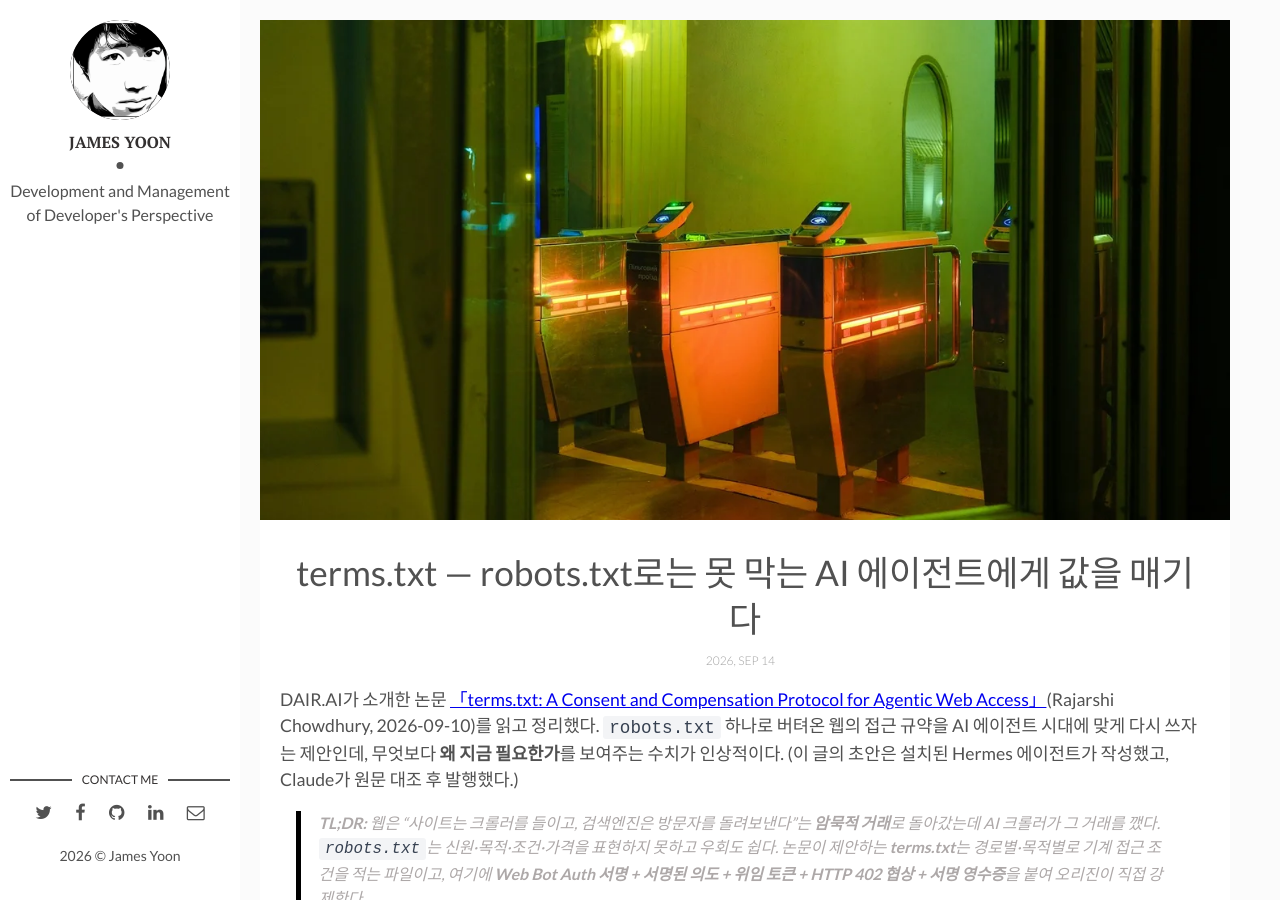
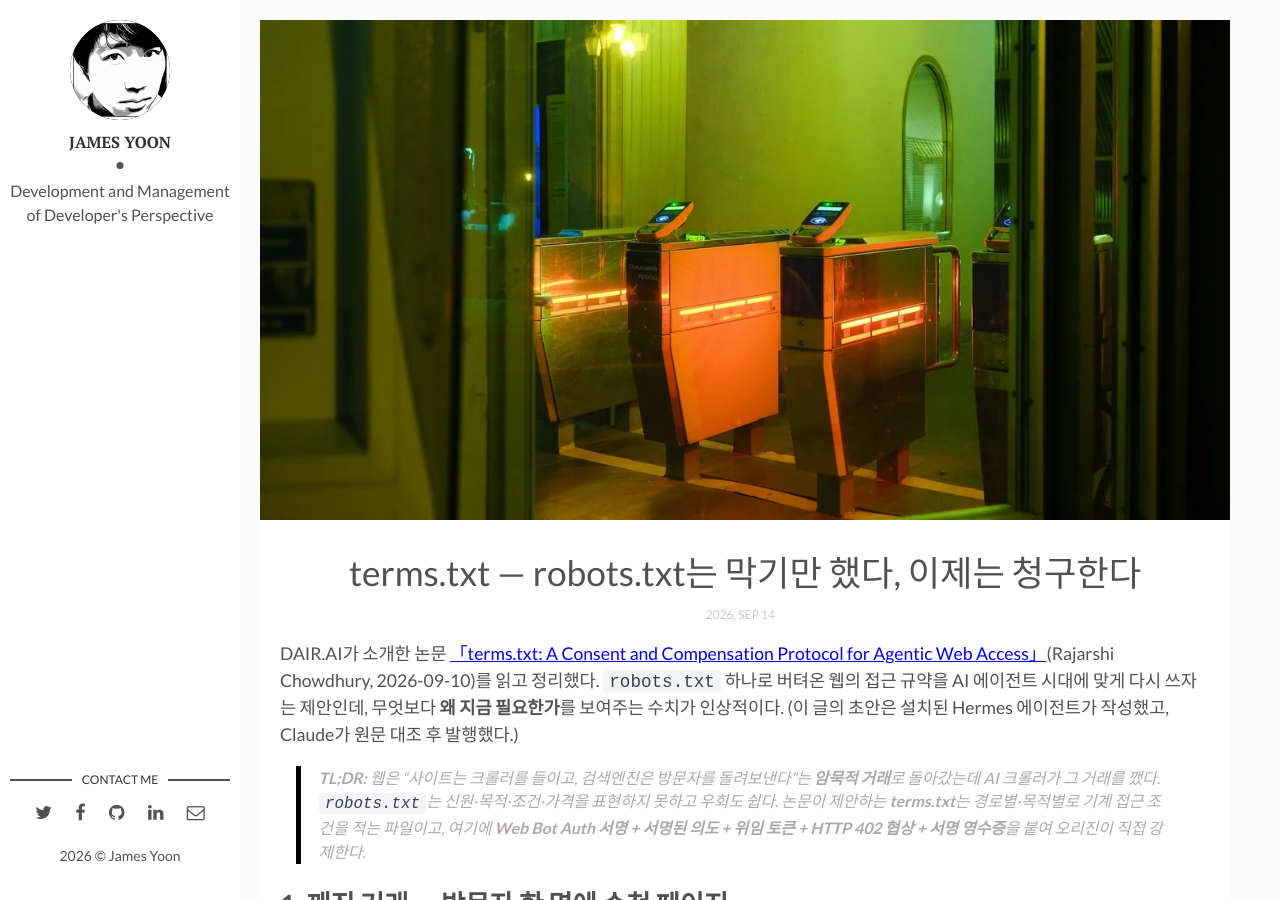
Before and after one commit to butteryoon/butteryoon.github.io, a Jekyll site: the page built from _posts/2026-09-14-terms-txt-agentic-web.md, in a window 1280 px wide and 900 px high. Built offline with Jekyll 4.4.1, drawn with Linux system fonts in a browser that asks for light colours; comment, search, counter and statistics services are not loaded.

Commit message:
terms.txt 글 제목 변경: 차단→과금 전환이 드러나도록
Co-Authored-By: Claude Opus 5 (1M context) <noreply@anthropic.com>
Claude-Session: https://claude.ai/code/session_01GP584Scs1goEpQgpanpNdb

```diff
--- a/_posts/2026-09-14-terms-txt-agentic-web.md
+++ b/_posts/2026-09-14-terms-txt-agentic-web.md
@@ -1,11 +1,11 @@
 ---
 layout: post
 comments: true
-title: "terms.txt — robots.txt로는 못 막는 AI 에이전트에게 값을 매기다"
+title: "terms.txt — robots.txt는 막기만 했다, 이제는 청구한다"
 description: "arXiv 논문 terms.txt 해설. AI 크롤러가 방문자 하나당 수천 페이지를 가져가며 깨진 웹의 암묵적 거래를, 경로·목적별 접근 조건과 Web Bot Auth 서명·HTTP 402 협상·서명 영수증으로 다시 쓰자는 제안."
 img: terms_txt_title.webp
 date: 2026-09-14 22:00:00 +0900
-last_modified_at: 2026-09-14 22:00:00 +0900
+last_modified_at: 2026-09-14 23:10:00 +0900
 tags: [terms-txt, robots-txt, ai-crawler, web-protocol, http-402, web-bot-auth, agents, llm] # add tag
 related: llm
 categories: dev
```
